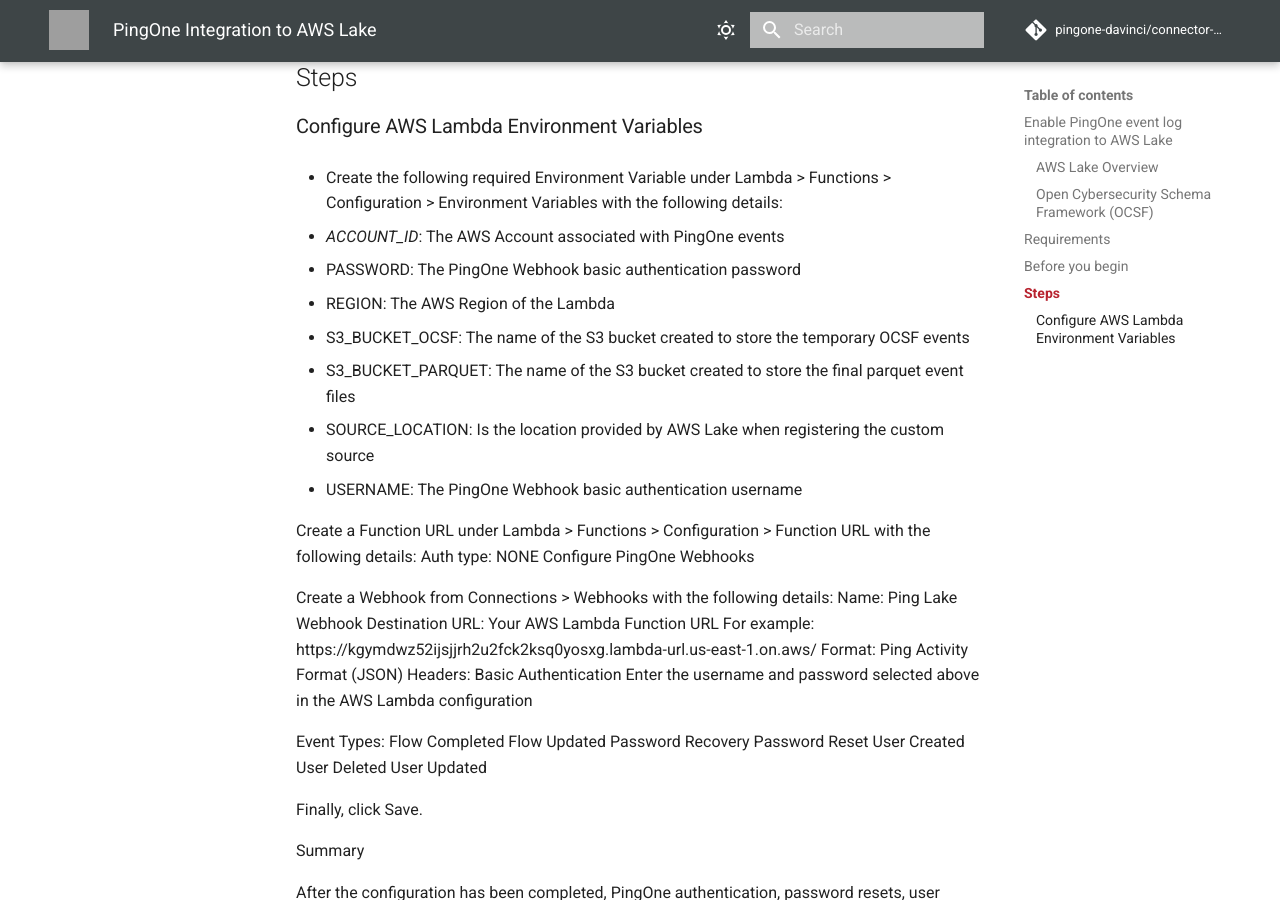
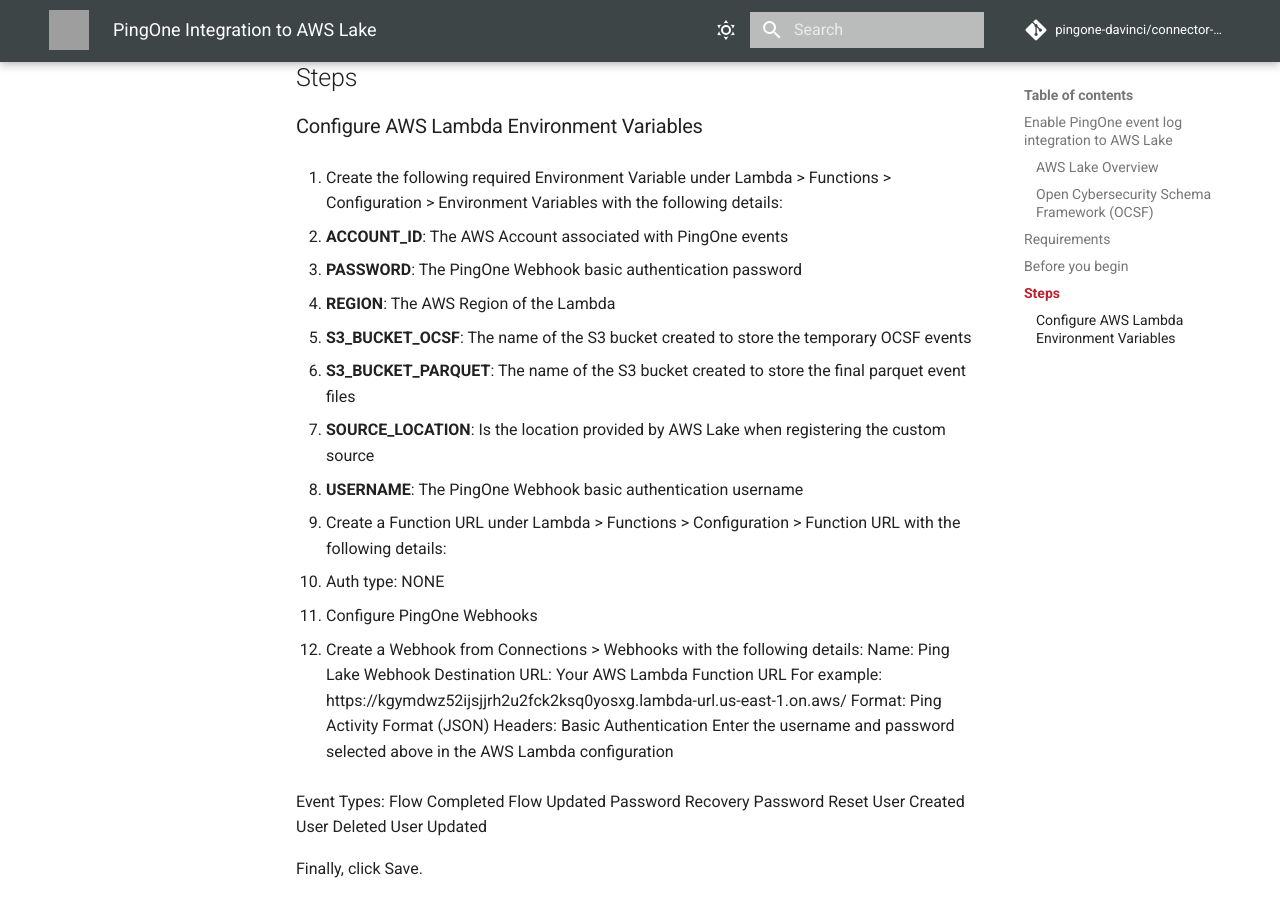
Before and after one commit to pingone-davinci/documentation, an MkDocs documentation site: the page built from docs/aws-lake/README.md, in a window 1280 px wide and 900 px high, scrolled down 1350 px. Built offline with MkDocs 1.6.1 and Material for MkDocs 9.7.7, drawn with Linux system fonts in a browser that asks for light colours; comment, search, counter and statistics services are not loaded; part of the change alters nothing that is shown; grey boxes are pictures that could not be loaded.

```diff
--- a/docs/aws-lake/README.md
+++ b/docs/aws-lake/README.md
@@ -29,28 +29,21 @@ Core to the Lake mission is simplifying the storage, retrieval, and consumption
 
 ### Configure AWS Lambda Environment Variables
 
-* Create the following required Environment Variable under Lambda > Functions > Configuration > Environment Variables with the following details:
+1. Create the following required Environment Variable under Lambda > Functions > Configuration > Environment Variables with the following details:
 
-  * *ACCOUNT_ID*: The AWS Account associated with PingOne events
-  * PASSWORD: The PingOne Webhook basic authentication password
-  * REGION: The AWS Region of the Lambda
-  * S3_BUCKET_OCSF:  The name of the S3 bucket created to store the temporary OCSF events
-  * S3_BUCKET_PARQUET:  The name of the S3 bucket created to store the final parquet event files
-  * SOURCE_LOCATION:  Is the location provided by AWS Lake when registering the custom source
-  * USERNAME: The PingOne Webhook basic authentication username
+  * **ACCOUNT_ID**: The AWS Account associated with PingOne events
+  * **PASSWORD**: The PingOne Webhook basic authentication password
+  * **REGION**: The AWS Region of the Lambda
+  * **S3_BUCKET_OCSF**:  The name of the S3 bucket created to store the temporary OCSF events
+  * **S3_BUCKET_PARQUET**:  The name of the S3 bucket created to store the final parquet event files
+  * **SOURCE_LOCATION**:  Is the location provided by AWS Lake when registering the custom source
+  * **USERNAME**: The PingOne Webhook basic authentication username
 
+2. Create a Function URL under Lambda > Functions > Configuration > Function URL with the following details:
+  * Auth type: NONE
+  * Configure PingOne Webhooks
 
-
-
-
-
-
-
-Create a Function URL under Lambda > Functions > Configuration > Function URL with the following details:
-Auth type: NONE
-Configure PingOne Webhooks
-
-Create a Webhook from Connections > Webhooks with the following details:
+3. Create a Webhook from Connections > Webhooks with the following details:
 Name: Ping Lake Webhook
 Destination URL: Your AWS Lambda Function URL
 For example: https://kgymdwz52ijsjjrh2u2fck2ksq0yosxg.lambda-url.us-east-1.on.aws/
```
